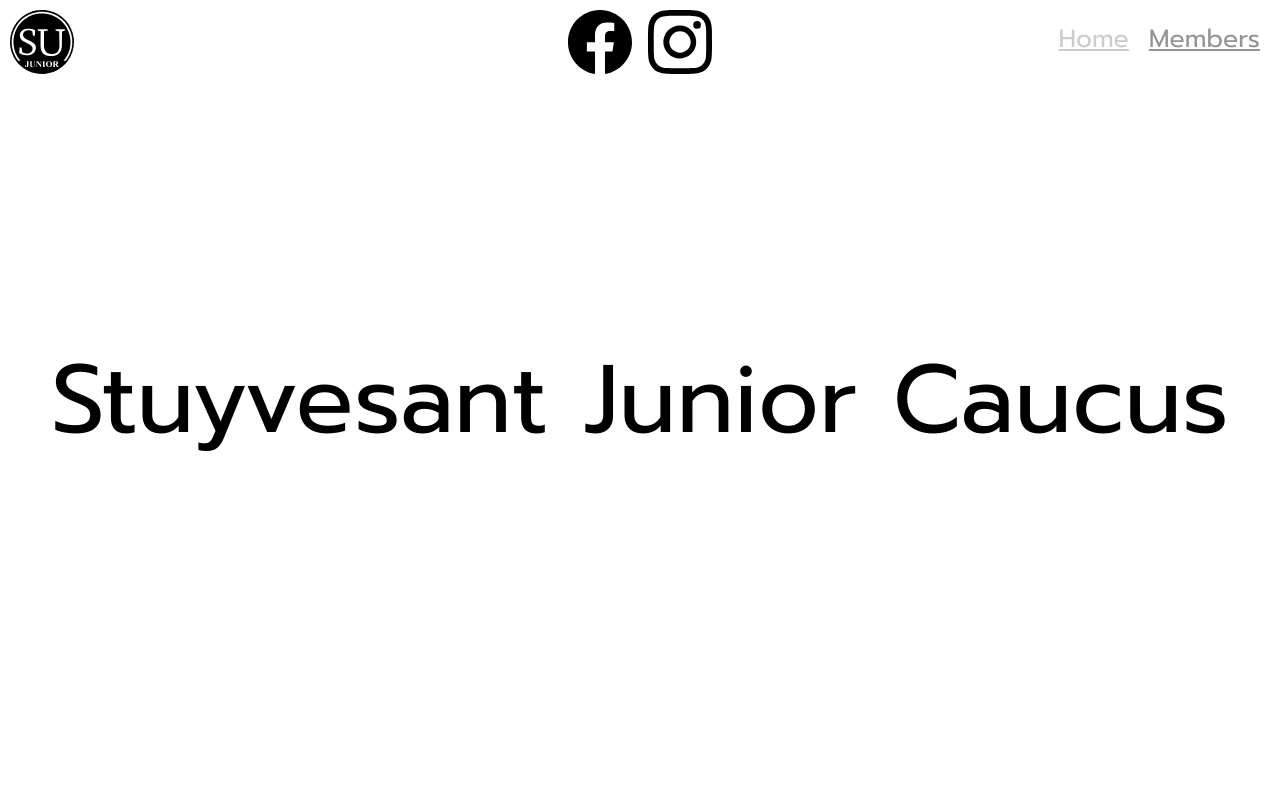
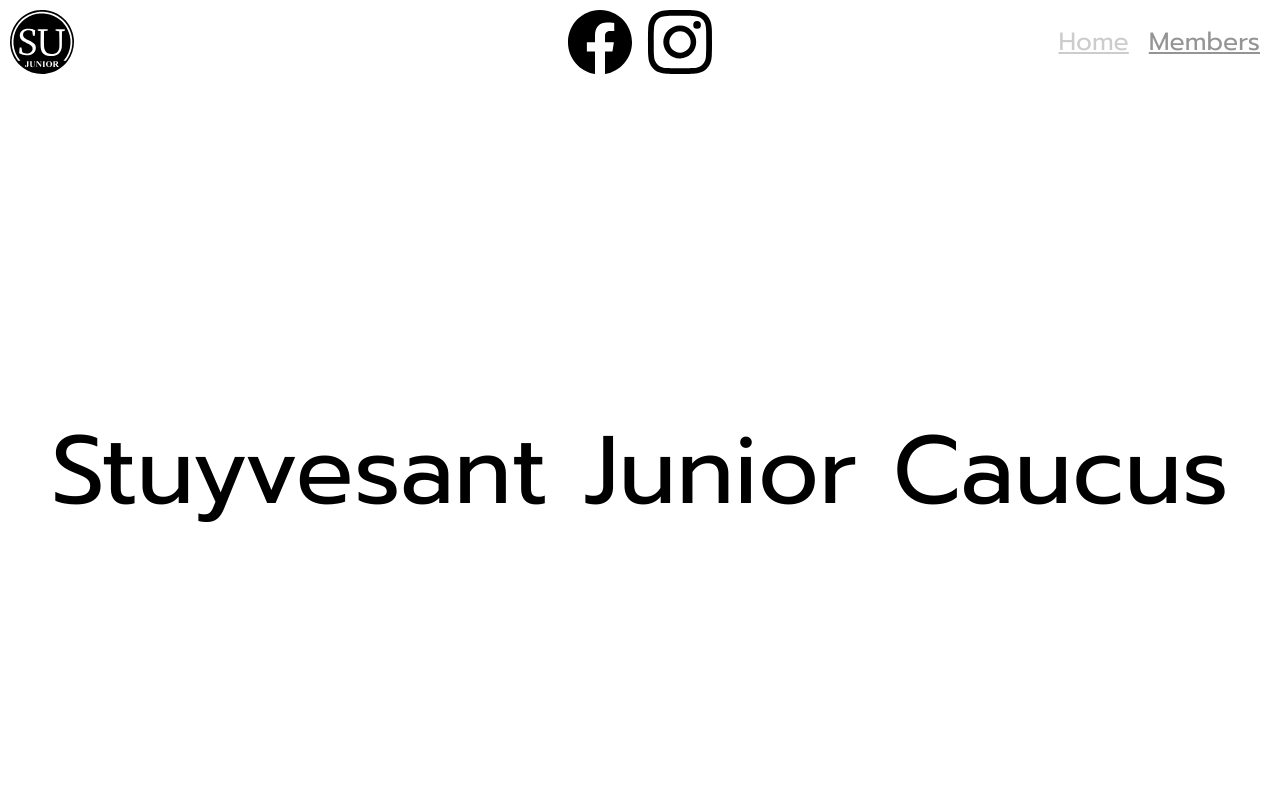
Before and after one commit to stuysu/junior-22_23, a Next.js app: page / in a window 1280 px wide. Shown: the top 800 px of the page. Built offline with nearby package versions, Linux system fonts and the light colour scheme.

Commit message:
Revamped navbar for mobile

```diff
--- a/components/common/NavBar.js
+++ b/components/common/NavBar.js
@@ -1,5 +1,8 @@
 import ImageLink from './ImageLink';
+import Image from 'next/image';
 import Link from 'next/link';
+import {useState} from 'react';
+
 import styles from '../../styles/components/NavBar.module.css';
 
 const pages = [
@@ -8,6 +11,12 @@ const pages = [
 ];
 
 export default function NavBar({ currentPage }) {
+  const [isHamburgerActive, setIsHamburgerActive] = useState(false);
+
+  const toggleHamburger = event => {
+    setIsHamburgerActive(current => !current);
+  };
+
   return (
     <div className={styles.navbar}>
       <div className={styles.navbarCaucusLogo}>
@@ -40,12 +49,20 @@ export default function NavBar({ currentPage }) {
         />
       </div>
 
-      <div className={styles.navbarLinks}>
+      <div className={`${styles.hamburger} ${isHamburgerActive ? styles.openedHamburger : ""}`} onClick={toggleHamburger}>
+        <Image
+          src="/logos/hamburger.svg"
+          width={64}
+          height={64}
+        />
+      </div>
+
+      <div className={`${styles.navbarLinks} ${isHamburgerActive ? styles.openedHamburger : ""}`}>
         {pages.map(([page, link], index) => {
           if (page != currentPage) {
             return (
               <Link href={link} key={index}>
-                <p className={styles.navbarLinkClickable}>{page}</p>
+                <p className={styles.navbarLinkClickable} onClick={toggleHamburger}>{page}</p>
               </Link>
             );
           } else {
--- a/styles/components/NavBar.module.css
+++ b/styles/components/NavBar.module.css
@@ -15,11 +15,51 @@
 
 /*Navbar links*/
 
-.navbarLinks {
-  position: absolute;
-  display: flex;
-  right: 10px;
-  top: 20px;
+@media only screen and (max-width: 768px) {
+  .hamburger {
+    position: absolute;
+    right: 10px;
+    top: 10px;
+
+    transition-duration: 0.3s;
+    transition-property: transform;
+  }
+
+  .hamburger.openedHamburger {
+    transform: rotate(90deg);
+  }
+
+  .navbarLinks {
+    position: absolute;
+    text-align: right;
+    right: 4px;
+    top: 75px;
+
+    opacity: 0;
+    pointer-events: none;
+
+    transition-duration: 0.3s;
+    transition-property: opacity;
+  }
+
+  .navbarLinks.openedHamburger {
+    opacity: 1;
+    pointer-events: auto;
+  }
+}
+
+@media only screen and (min-width: 768px) {
+  .hamburger {
+    visibility: hidden;
+  }
+
+  .navbarLinks {
+    position: absolute;
+    display: flex;
+    right: 10px;
+    top: 42px;
+    transform: translateY(-50%);
+  }
 }
 
 .navbarLinkClickable {
```
Also changed, not shown: public/logos/hamburger.svg (added).
